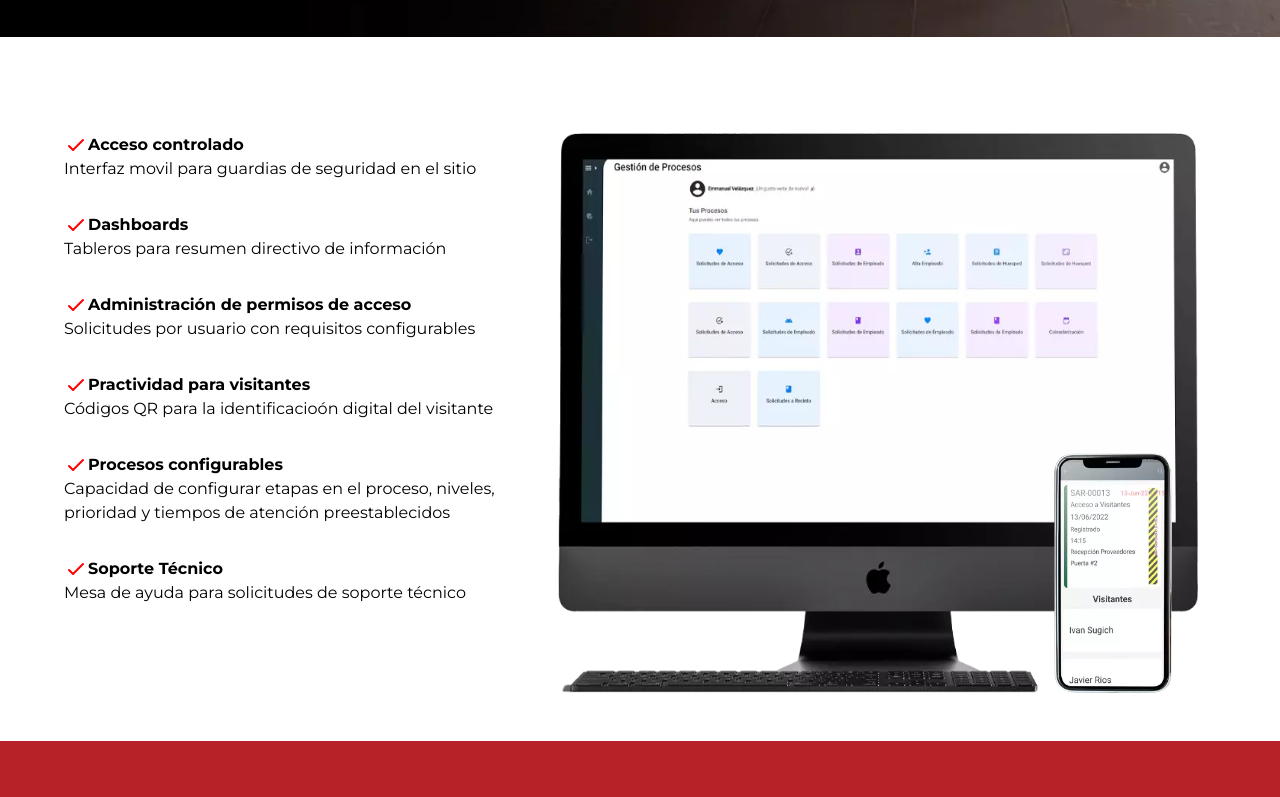
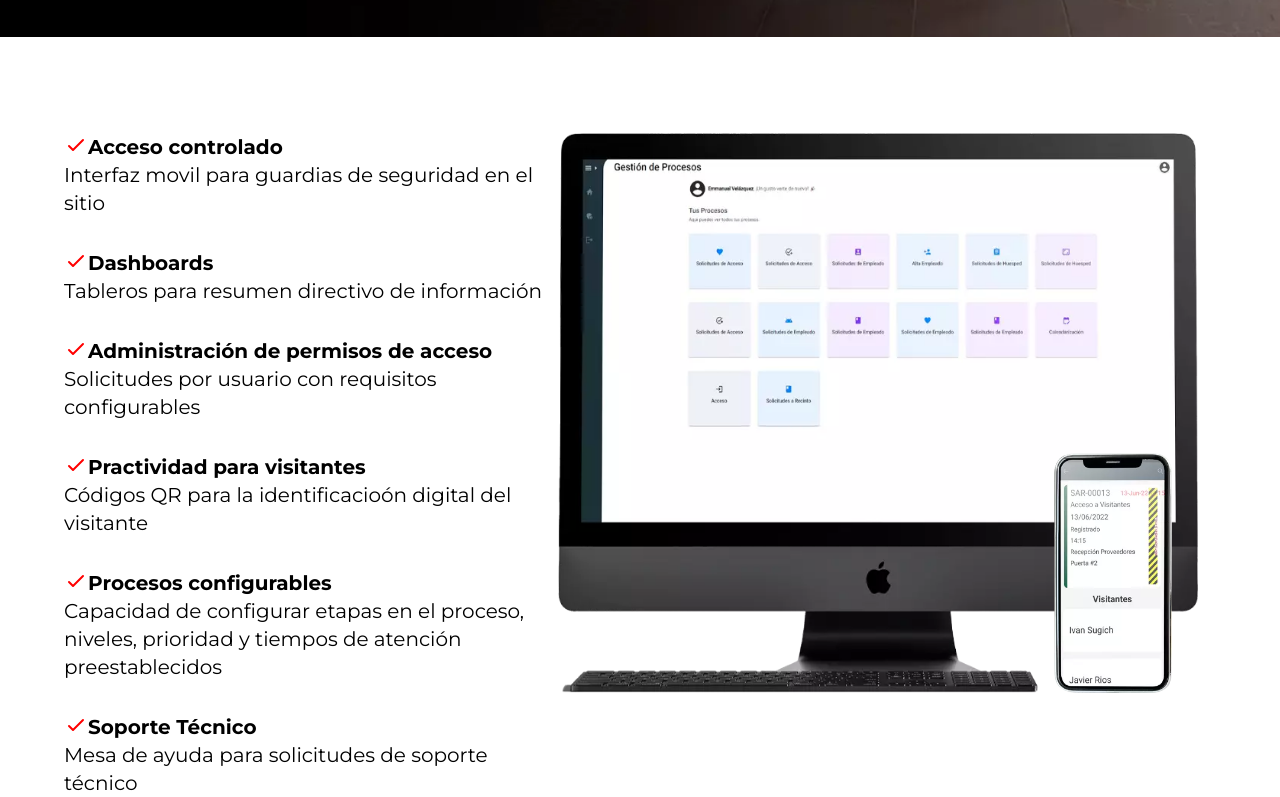
Before and after one commit to Joshwawo/promopixeles-web, a React (Vite) app: page /gestionacceso in a window 1280 px wide. Shown: the part 843-1640 px from the top of the page. Built offline with nearby package versions, Linux system fonts and the light colour scheme.

Commit message:
texto grande en xl

```diff
--- a/src/components/ControlDAccesos/Segundo.jsx
+++ b/src/components/ControlDAccesos/Segundo.jsx
@@ -6,9 +6,9 @@ import compu from '../../img/ControlDeAccesos/compu.webp'
 const Segundo = () => {
   return (
     <div className='xl:flex container-95 pt-24 pb-12'>
-        <div className="inzquierda xl:w-1/2   ">
+        <div className="inzquierda xl:w-1/2  xl:text-xl ">
 
-            <div className='mb-8'>
+            <div className='mb-8 '>
                 <div className='flex'>
                     <Check/>  <p className='monserrat-bold'>Acceso controlado</p>
                 </div>
```
